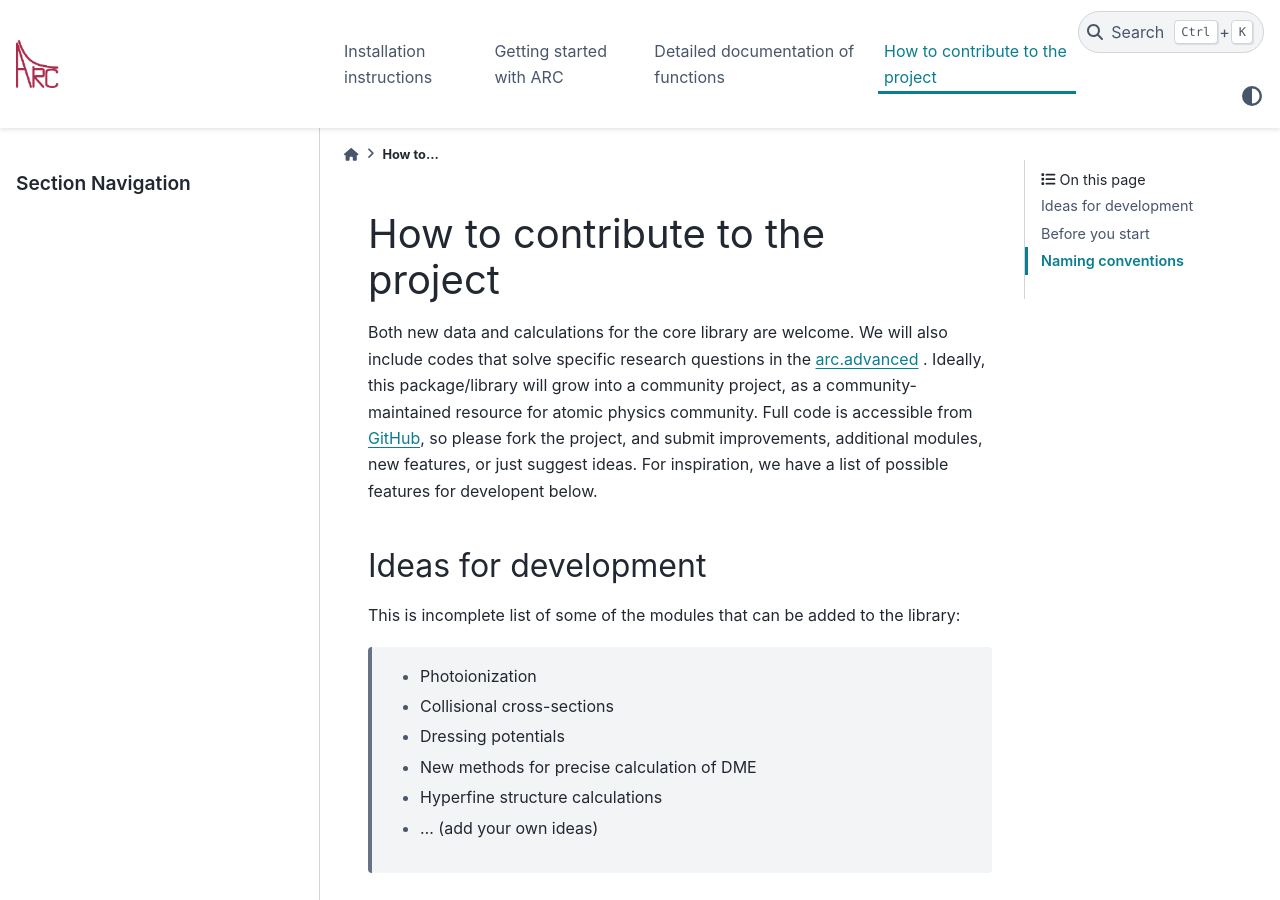
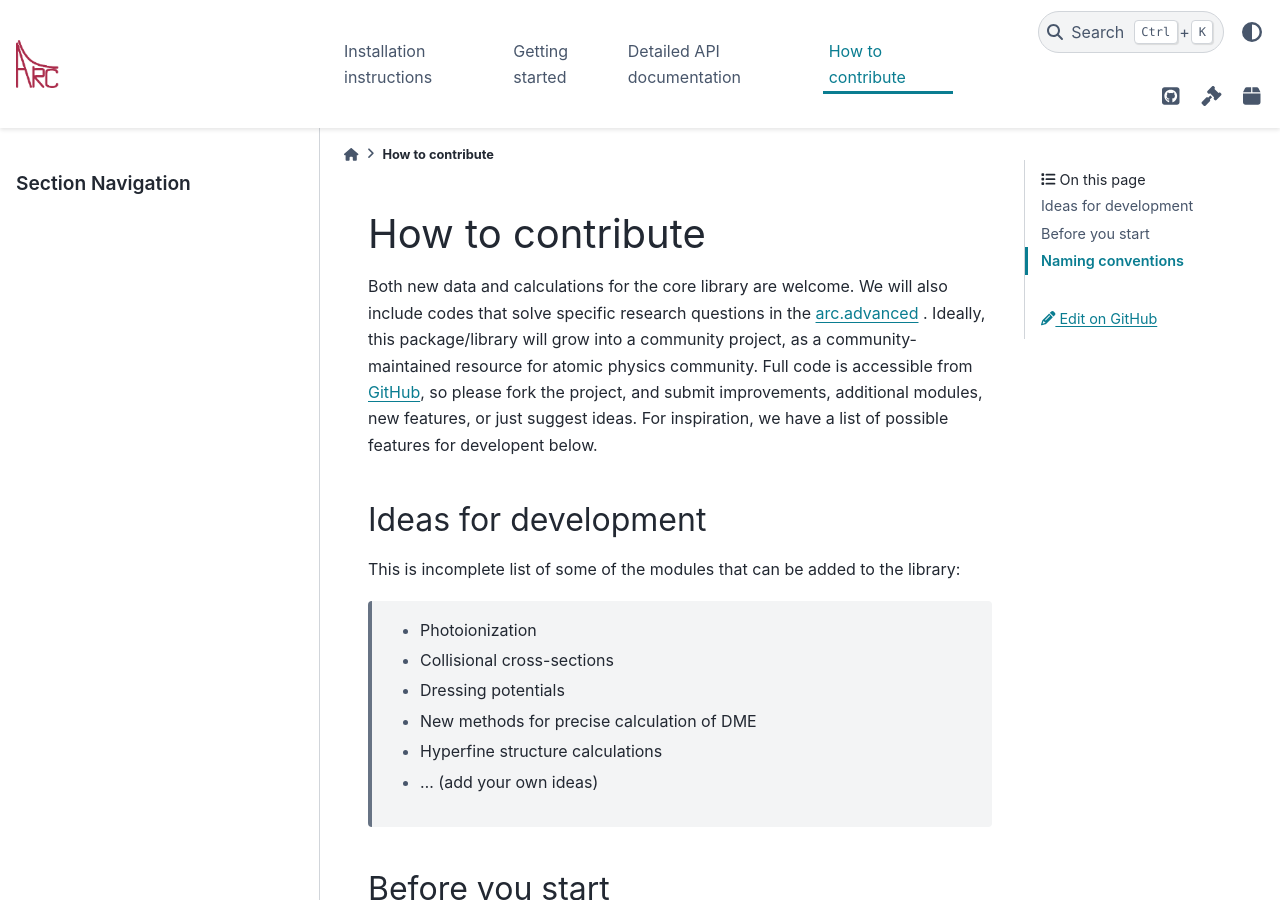
Before and after one commit to nikolasibalic/ARC-Alkali-Rydberg-Calculator, a Sphinx documentation site: the page built from doc/contribute.rst, in a window 1280 px wide and 900 px high. Built offline with Sphinx 7.4.7 and the PyData theme 0.15.4, drawn with Linux system fonts in a browser that asks for light colours; pages that are not in the unit, such as notebooks, are missing from menus.

Commit message:
doc: fixing CI

```diff
--- a/doc/conf.py
+++ b/doc/conf.py
@@ -151,11 +151,36 @@ todo_include_todos = True
 
 html_theme = "pydata_sphinx_theme"
 
+html_theme_options = {
+    "github_url": "https://github.com/nikolasibalic/ARC-Alkali-Rydberg-Calculator",
+    "icon_links": [
+        {
+            "name": "Contributing",
+            "url": "https://arc-alkali-rydberg-calculator.readthedocs.io/en/latest/contribute.html",
+            "icon": "fa fa-gavel fa-fw",
+        },
+        {
+            "name": "PyPI",
+            "url": "https://pypi.org/project/ARC-Alkali-Rydberg-Calculator/",
+            "icon": "fas fa-box",
+        }
+    ],
+    "use_edit_page_button": True,
+    "show_toc_level": 1,
+    # "show_nav_level": 2,
+    # "search_bar_position": "navbar",  # TODO: Deprecated - remove in future version
+    # "navbar_align": "left",  # [left, content, right] For testing that the navbar items align properly
+    # "navbar_start": ["navbar-logo", "navbar-version"],
+    # "navbar_center": ["navbar-nav", "navbar-version"],  # Just for testing
+    # "navbar_end": ["navbar-icon-links", "navbar-version"]  # Just for testing
+    # "footer_items": ["copyright", "sphinx-version", ""]
+}
+
 # html_theme_path = [sphinx_rtd_theme.get_html_theme_path()]
 html_context = {
     "github_user": "nikolasibalic",
     "github_repo": "ARC-Alkali-Rydberg-Calculator",
-    "github_version": "main",
+    "github_version": "master",
     "doc_path": "doc",
 }
 
--- a/doc/contribute.rst
+++ b/doc/contribute.rst
@@ -1,5 +1,5 @@
-How to contribute to the project
-================================
+How to contribute
+=================
 
 Both new data and calculations for the core library are welcome. We will also
 include codes that solve specific research questions in the `arc.advanced <./advanced.html>`_ .
--- a/doc/detailed_doc.rst
+++ b/doc/detailed_doc.rst
@@ -1,5 +1,5 @@
-Detailed documentation of functions
-===================================
+Detailed API documentation
+==========================
 
 
 .. toctree::
--- a/doc/getting_started.rst
+++ b/doc/getting_started.rst
@@ -1,5 +1,5 @@
-Getting started with ARC
-=========================
+Getting started
+===============
 
  .. _get-started-page:
 
--- a/doc/requirements.txt
+++ b/doc/requirements.txt
@@ -1,5 +1,9 @@
+scipy>=0.18.1
+numpy>=1.16.0
+matplotlib>=1.5.3
+sympy>=1.1.1
+lmfit>=0.9.0
 pydata-sphinx-theme
-matplotlib>=1.5.3
 docutils>=0.14,<0.18
 sphinx==4.2.0
 nbsphinx
```
